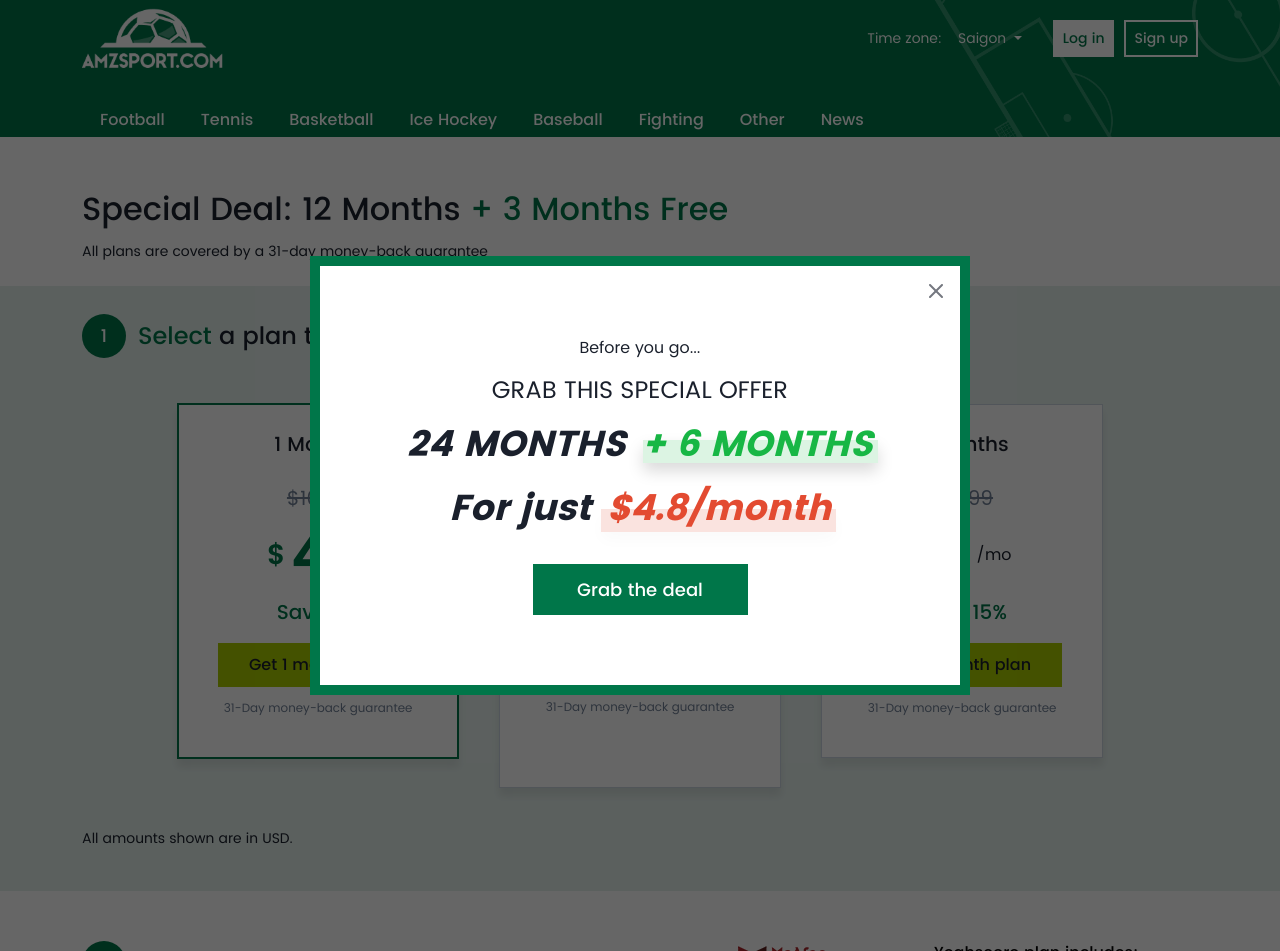
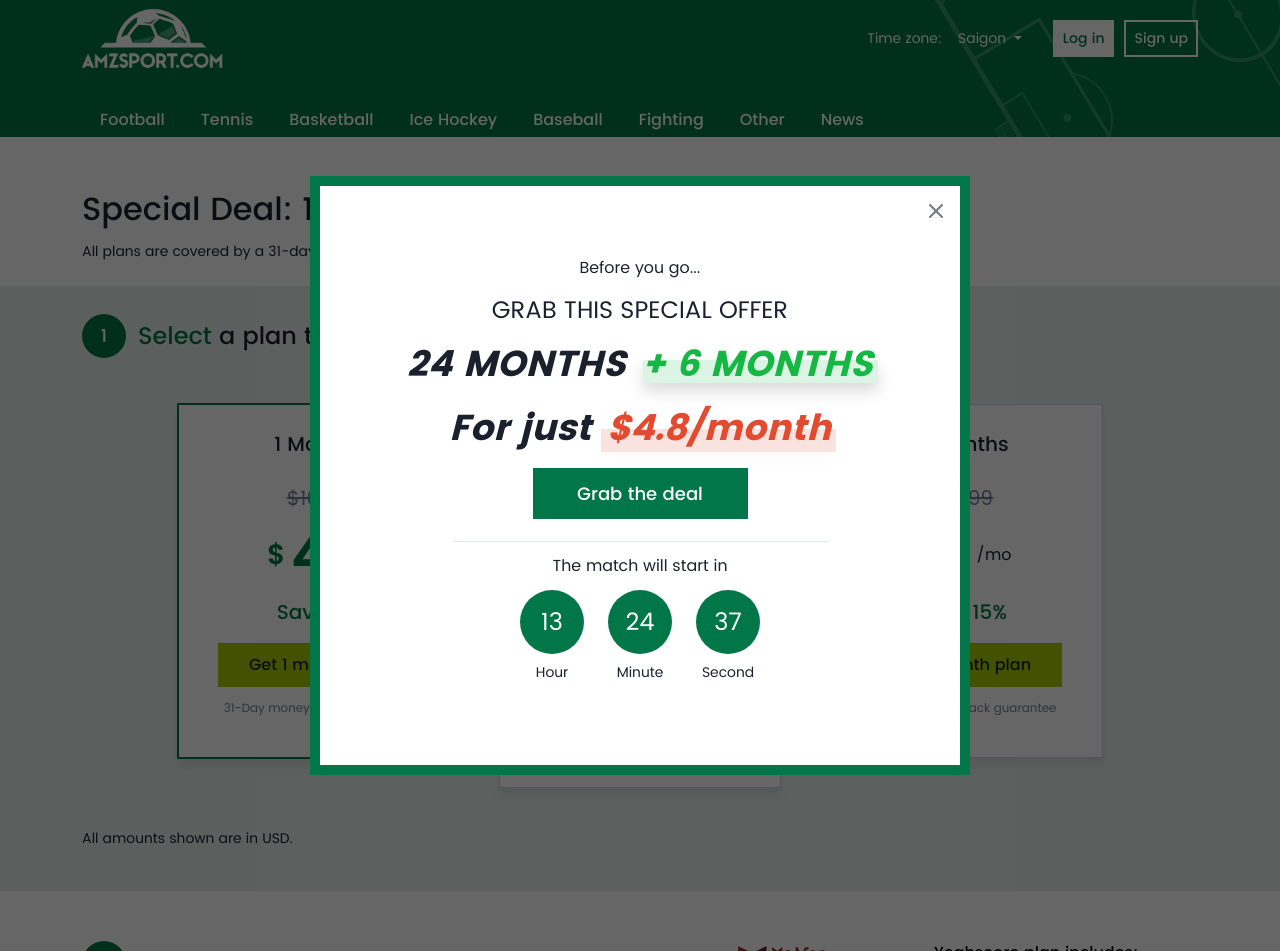
Before and after one commit to trieudung2509/amzsports, a PHP site: page /price.html in a window 1280 px wide. Run offline with PHP 8.4, Linux system fonts and the light colour scheme; style sheets or scripts are compiled from the project's sources; some libraries are stand-ins or nearby versions.

Commit message:
update timer

```diff
--- a/css/price.css
+++ b/css/price.css
@@ -1574,4 +1574,106 @@
   opacity: 0.8;
 }
 
+.popup-timer-countdown {
+  width: 100%;
+  max-width: 375px;
+  display: flex;
+  justify-content: center;
+  align-items: center;
+  flex-direction: column;
+  margin-top: 22px;
+  border-top: 1px solid #E2E8F0;
+  padding-top: 12px;
+}
+@media only screen and (max-width: 991px) {
+  .popup-timer-countdown {
+    margin-top: 8px !important;
+    max-width: 80%;
+  }
+}
+.popup-timer-countdown .label {
+  font-style: normal;
+  text-align: center;
+  font-style: normal;
+  font-weight: 400;
+  font-size: 16px;
+  line-height: 24px;
+  color: #1A202C;
+  display: block;
+  margin-bottom: 12px;
+}
+@media only screen and (max-width: 991px) {
+  .popup-timer-countdown .label {
+    font-size: 14px;
+    line-height: 21px;
+    margin-bottom: 8px;
+  }
+}
+.popup-timer-countdown .list-time {
+  display: flex;
+  gap: 24px;
+  align-items: center;
+}
+@media only screen and (max-width: 991px) {
+  .popup-timer-countdown .list-time {
+    gap: 0px;
+  }
+}
+.popup-timer-countdown .list-time .time-item-wrapper {
+  display: flex;
+  flex-direction: column;
+  justify-content: center;
+  align-items: center;
+  min-width: max-content;
+  max-width: max-content;
+}
+@media only screen and (max-width: 991px) {
+  .popup-timer-countdown .list-time .time-item-wrapper {
+    min-width: 55px;
+    max-width: 55px;
+  }
+}
+.popup-timer-countdown .list-time .time-item-wrapper .time {
+  display: flex;
+  width: 64px;
+  height: 64px;
+  justify-content: center;
+  align-items: center;
+  font-style: normal;
+  font-weight: 400;
+  font-size: 24px;
+  line-height: 36px;
+  text-align: center;
+  background: #007649;
+  border-radius: 100px;
+  color: #FFFFFF;
+  border: none;
+  border-radius: 50%;
+  margin-bottom: 8px;
+}
+@media only screen and (max-width: 991px) {
+  .popup-timer-countdown .list-time .time-item-wrapper .time {
+    width: 32px;
+    height: 32px;
+    font-size: 14px;
+    line-height: 21px;
+  }
+}
+.popup-timer-countdown .list-time .time-item-wrapper .label {
+  text-align: center;
+  font-style: normal;
+  font-weight: 400;
+  font-size: 14px;
+  line-height: 21px;
+  /* identical to box height */
+  text-align: center;
+  /* Gray:900 */
+  color: #1A202C;
+}
+@media only screen and (max-width: 991px) {
+  .popup-timer-countdown {
+    margin-top: 24px;
+  }
+}
+
 /*# sourceMappingURL=price.css.map */
--- a/price.html
+++ b/price.html
@@ -1050,6 +1050,23 @@
           </div>
         </div>
         <button class="btn-grap">Grab the deal</button>
+        <div class="popup-timer-countdown">
+          <span class="label">The match will start in</span>
+          <div class="list-time">
+            <div class="time-item-wrapper">
+              <span class="time" id="popup-price-time-hour"></span>
+              <span class="label">Hour</span>
+            </div>
+            <div class="time-item-wrapper">
+              <span class="time" id="popup-price-time-minute"></span>
+              <span class="label">Minute</span>
+            </div>
+            <div class="time-item-wrapper">
+              <span class="time" id="popup-price-time-second"></span>
+              <span class="label">Second</span>
+            </div>
+          </div>
+        </div>
       </div>
     </div>
   </div>
@@ -1098,6 +1115,7 @@
  <script src="https://cdnjs.cloudflare.com/ajax/libs/bootstrap-datepicker/1.9.0/js/bootstrap-datepicker.min.js"></script>
  <script src="js/main.js"></script></body>
 <script>
+  countdownTimeStart()
   $(function() {
     $("#choose-paymen-accordion").accordion({
       active: 1,
@@ -1119,6 +1137,36 @@
     })
 
   });
+  function countdownTimeStart() {
+    var countDownDate = new Date("2022/11/28 16:20:00").getTime();
+
+    // Update the count down every 1 second
+    var x = setInterval(function () {
+      // Get todays date and time
+      var now = new Date().getTime();
+
+      // Find the distance between now an the count down date
+      var distance = countDownDate - now;
+
+      // Time calculations for days, hours, minutes and seconds
+      var hours = Math.floor(
+        (distance % (1000 * 60 * 60 * 24)) / (1000 * 60 * 60)
+      );
+      var minutes = Math.floor((distance % (1000 * 60 * 60)) / (1000 * 60));
+      var seconds = Math.floor((distance % (1000 * 60)) / 1000);
+
+      // Output the result in an element with id="demo"
+      document.getElementById("popup-price-time-hour").innerHTML = String(hours).padStart(2, '0');
+      document.getElementById("popup-price-time-minute").innerHTML = String(minutes).padStart(2, '0');
+      document.getElementById("popup-price-time-second").innerHTML = String(seconds).padStart(2, '0');
+
+      // If the count down is over, write some text
+      if (distance < 0) {
+        clearInterval(x);
+        document.getElementById("demo").innerHTML = "EXPIRED";
+      }
+    }, 1000);
+  }
 </script>
 
 </html>
```
Also changed, not shown: scss/_page-price.scss (+105 -0 lines), 1 other file.
